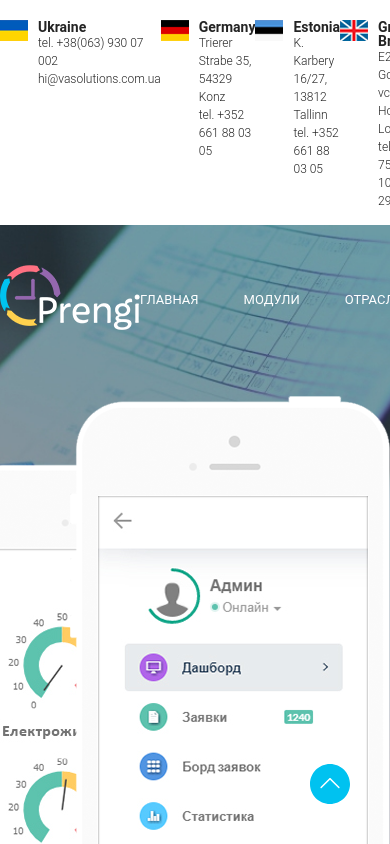
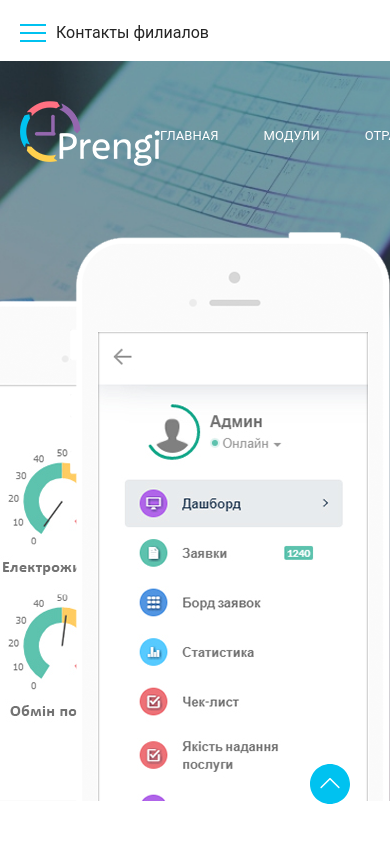
Before and after one commit to ZGennadiy/PrengiApp, a website: page src/index.html in a window 390 px wide. Shown: the top 844 px of the page. Drawn offline with nearby package versions, Linux system fonts and the light colour scheme; files that its build step writes are made by us from their sources.

Commit message:
create hamburger menu in header without JS

```diff
--- a/src/index.html
+++ b/src/index.html
@@ -8,9 +8,14 @@
     <link rel="stylesheet" href="css/style.min.css">
 </head>
 <body>
-    <header class="header">
+    <header class="header" id="up">
         <div class="container">
-            <div class="header__wrapper">
+            <input class="header__toggle" id="header__toggle" type="checkbox">
+            <label class="header__btn" for="header__toggle">
+            <span class="header__hamburger"></span><div class="header__title">Контакты филиалов</div>
+            </label>
+
+            <div class="header__wrapper" >
                 <div class="header__offices">
                     <img src="icons/flags/ukr.png" alt="Украина" class="header__flag">
                     <div class="header__contacts">
--- a/src/sass/blocks/_header.scss
+++ b/src/sass/blocks/_header.scss
@@ -1,21 +1,102 @@
 .header {
     padding-top: 20px;
     padding-bottom: 15px;
-    min-height: 85px;
     background-color: $bg-base-color;
+    position: relative;
+
+    &__toggle {
+        display: none;
+    }
+
+    &__btn {
+        display: flex;
+        align-items: center;
+        position: relative;
+        height: 26px;
+        cursor: pointer;
+        z-index: 1;
+        color: $txt-dark-color;
+
+        @media (min-width: 1200px) {
+            display: none;
+        }
+    }
+
+    &__hamburger,
+    &__hamburger::before,
+    &__hamburger::after {
+        display: block;
+        position: absolute;
+        width: 26px;
+        height: 2px;
+        background-color: $accent-color;
+        transition-duration: .25s;
+    }
+
+    &__title {
+        position: absolute;
+        left: 36px;
+        color: $txt-dark-color;
+        font-weight: 400;
+    }
+
+    &__hamburger::before {
+        content: '';
+        top: -8px;
+    }
+
+    &__hamburger::after {
+        content: '';
+        top: 8px;
+    }
+
+    &__toggle:checked ~ &__btn > &__hamburger {
+        transform: rotate(45deg);
+    }
+
+    &__toggle:checked ~ &__btn > &__hamburger::before {
+        top: 0;
+        transform: rotate(0);
+    }
+
+    &__toggle:checked ~ &__btn > &__hamburger::after {
+        top: 0;
+        transform: rotate(90deg);
+    }
+
+    &__toggle:checked ~ &__btn > &__title {
+        color: $accent-color;
+    }
+
+    &__toggle:checked ~ &__wrapper {
+        display: flex;
+    }
 
     &__wrapper {
         display: flex;
-        justify-content: space-between;
+        flex-wrap: wrap;
+        justify-content: center;
+
+        @media (max-width: 1199px) {
+            display: none;
+            justify-content: left;
+        }
     }
 
     &__offices {
+        margin-right: 10px;
+        margin-left: 10px;
         display: flex;
-        justify-content: space-between;
         color: $txt-dark-color;
         font-size: 12px;
         font-weight: 300;
         line-height: 18px;
+
+        @media (max-width: 1199px) {
+            width: 230px;
+            margin-top: 20px;
+        }
+
     }
 
     &__flag {
--- a/src/sass/style.scss
+++ b/src/sass/style.scss
@@ -16,6 +16,11 @@
     &_height-section {
         min-height: inherit;
     }
+
+    @media (max-width: 1200px) {
+        padding-left: 20px;
+        padding-right: 20px;
+    }
 }
 
 @import 'blocks/header';
```
Also changed, not shown: dist/css/style.min.css, dist/icons/up-arrow.svg, dist/index.html.
